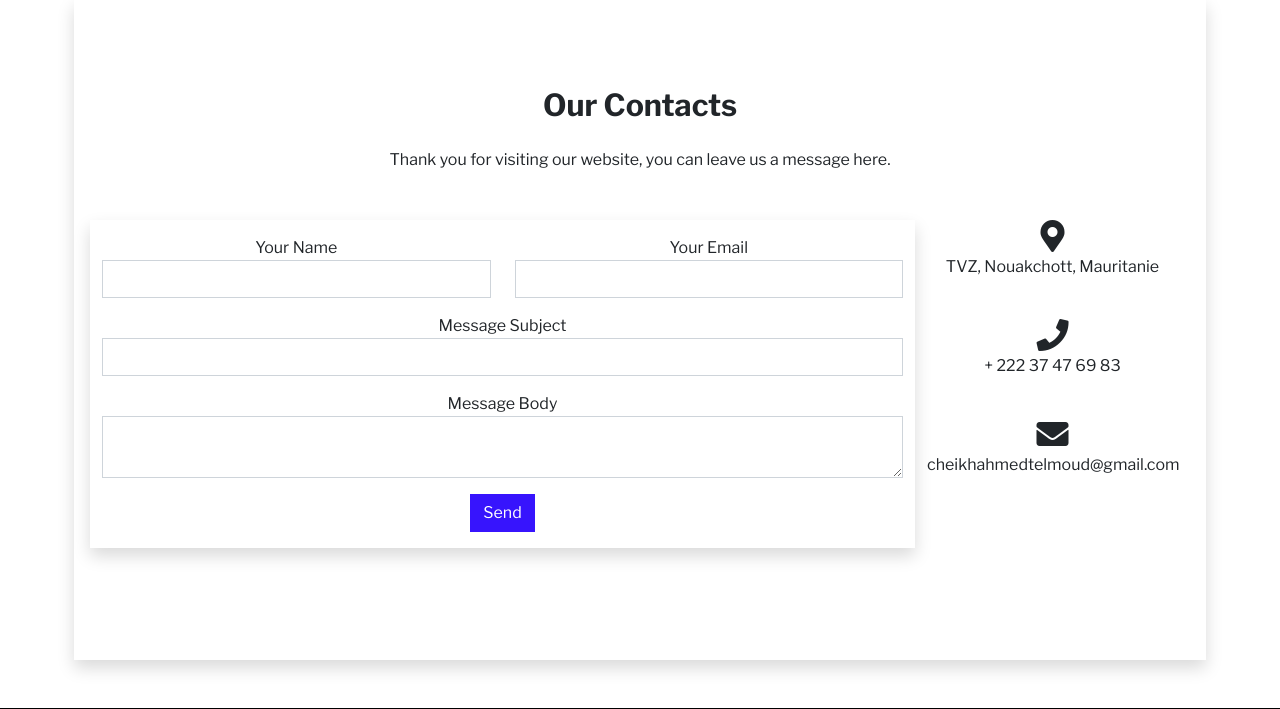
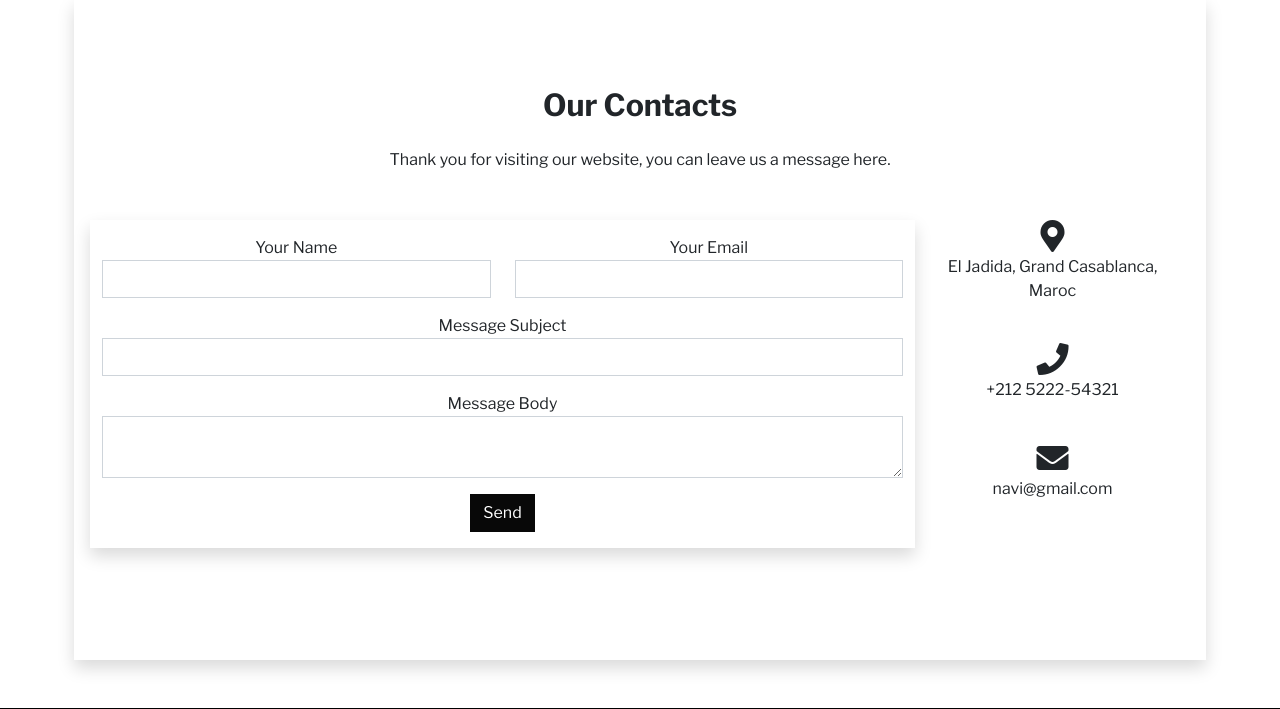
Before and after one commit to ChefSI/E-Commerce, a Django app: page /user/contact/ in a window 1280 px wide; the page is wider, and only the part inside the window is pictured. Shown: the part 173-882 px from the top of that part. Run offline with Django 3.2, Linux system fonts and the light colour scheme; data comes from the database, SQL or seed files in the repository; parts of the project's set-up code (start-up, migrations or seed data) failed here and were passed over; some libraries are stand-ins or nearby versions; some web fonts are replaced.

Commit message:
Contact Form Commit

```diff
--- a/templates/userauths/contact.html
+++ b/templates/userauths/contact.html
@@ -57,7 +57,7 @@
               <!--Grid row-->
           </form>
           <div class="text-center text-center mb-3">
-              <a class="btn" style="color: white; background-color: #3714fd;"type="submit" id="header-links" onclick="document.getElementById('contact-form').submit();"> Send </a>
+              <a class="btn" style="color: white; background-color: #080808;"type="submit" id="header-links" onclick="document.getElementById('contact-form').submit();"> Send </a>
           </div>
           <div class="status"></div>
       </div>
@@ -66,13 +66,13 @@
       <div class="col-md-3 text-center">
           <ul class="list-unstyled mb-0">
               <li><i class="fas fa-map-marker-alt fa-2x"></i>
-                  <p> TVZ, Nouakchott, Mauritanie </p>
+                  <p> El Jadida, Grand Casablanca, Maroc </p>
               </li>
               <li><i class="fas fa-phone mt-4 fa-2x"></i>
-                  <p> + 222 37 47 69 83 </p>
+                  <p> +212 5222-54321 </p>
               </li>
               <li><i class="fas fa-envelope mt-4 fa-2x"></i>
-                  <p> cheikhahmedtelmoud@gmail.com </p>
+                  <p> navi@gmail.com </p>
               </li>
           </ul>
       </div>
@@ -83,4 +83,5 @@
 <!--Section: Contact v.2-->
   </div>
 </div>
+
 {% endblock %}
```
